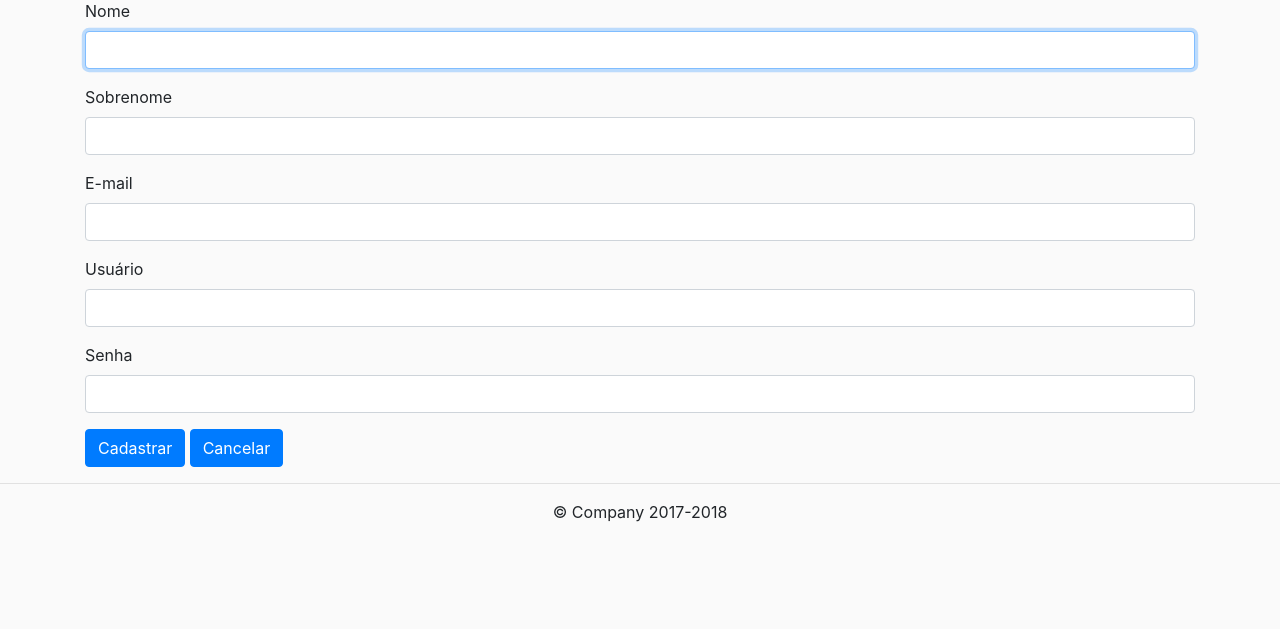
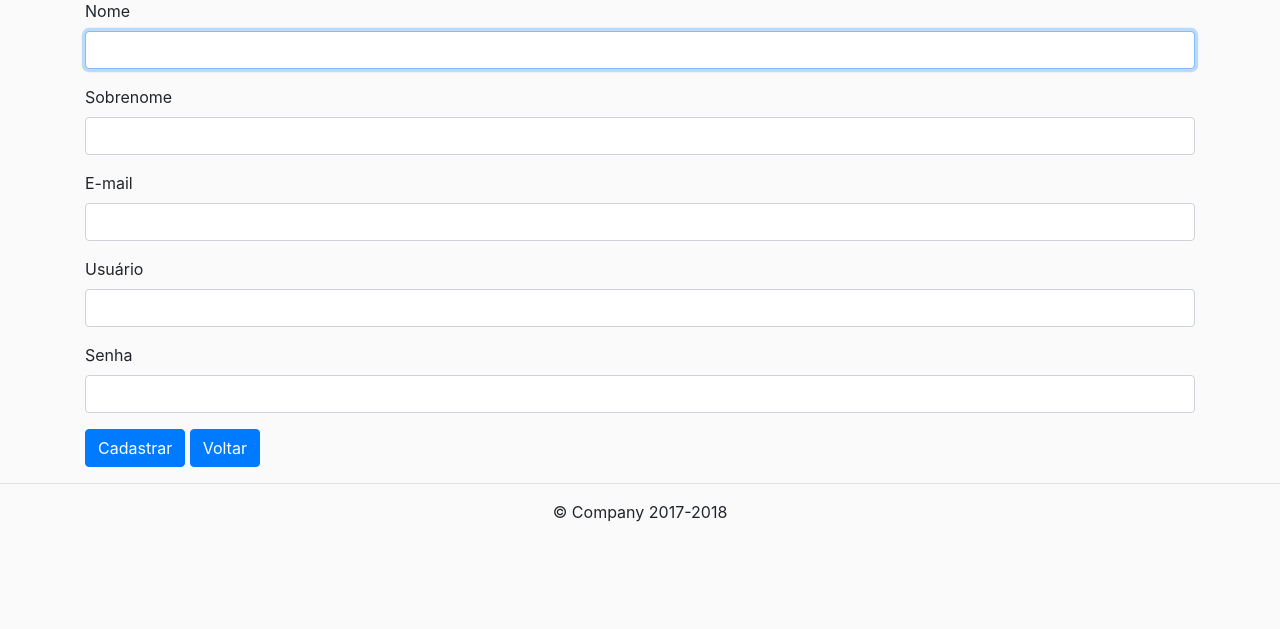
Before and after one commit to robsonalucard/eventos-es2, a Django app: template cEventos/cEventos/accounts/templates/accounts/add_user.html in a window 1280 px wide. Shown: the part 129-758 px from the top of the page. Run offline with Django 3.2, Linux system fonts and the light colour scheme; the template is opened without the code that fills it: values that come from a table or form of the project are taken from there, others are empty; parts of the project's set-up code (start-up, migrations or seed data) failed here and were passed over; some libraries are stand-ins or nearby versions.

Commit message:
correção na tela de adicionar usuario

```diff
--- a/cEventos/cEventos/accounts/templates/accounts/add_user.html
+++ b/cEventos/cEventos/accounts/templates/accounts/add_user.html
@@ -36,7 +36,8 @@
                 <input type="password" name="password" maxlength="128" required="required" id="id_password" class="form-control">
             </div>
             <button type="submit" class="btn btn-primary">Cadastrar</button>
-            <a href="{% url 'accounts:user_login' %}" class="btn btn-primary" role="button">Cancelar</a>
+            <!--BOTAO DE VOLTAR PARA PAGINA ANTERIOR-->
+            <input type="button" value="Voltar" onclick="history.back(-1)" class="btn btn-primary" />
         </form>
     {% endblock body %}
 </div>
```
